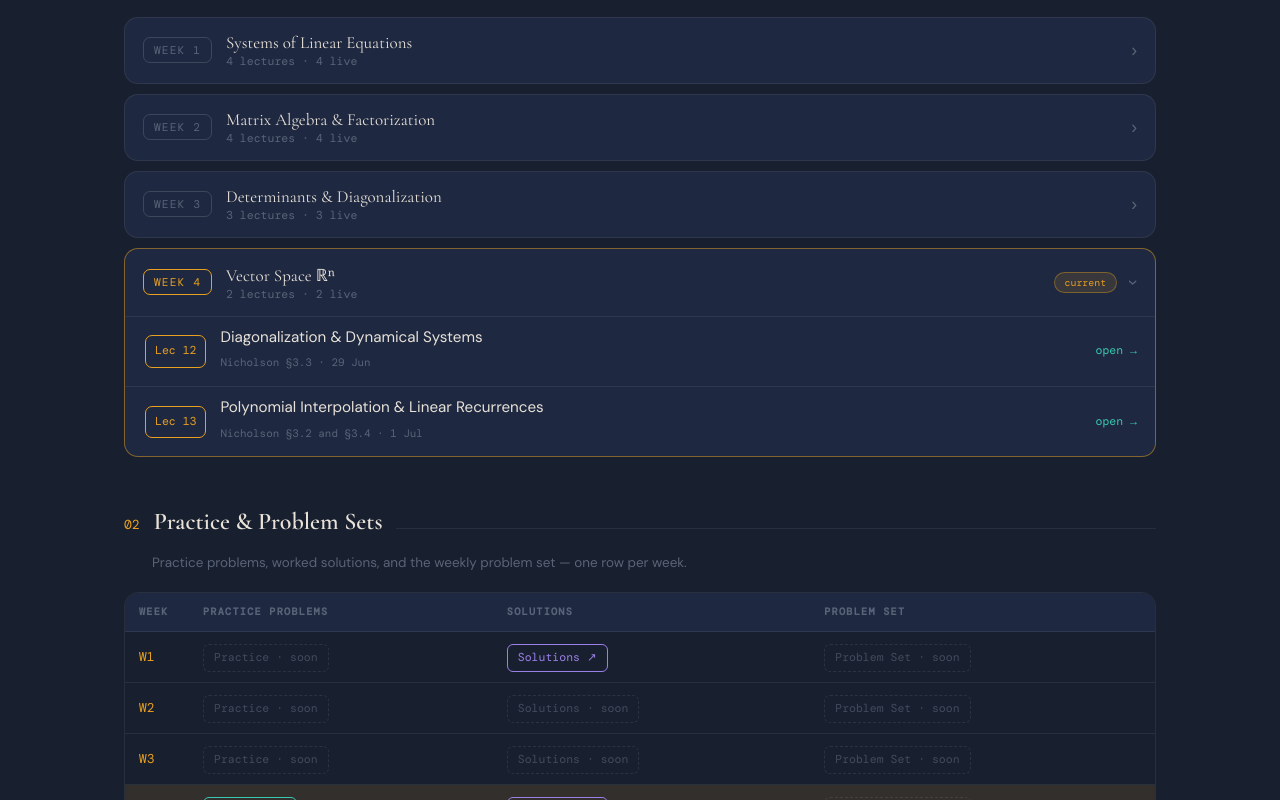
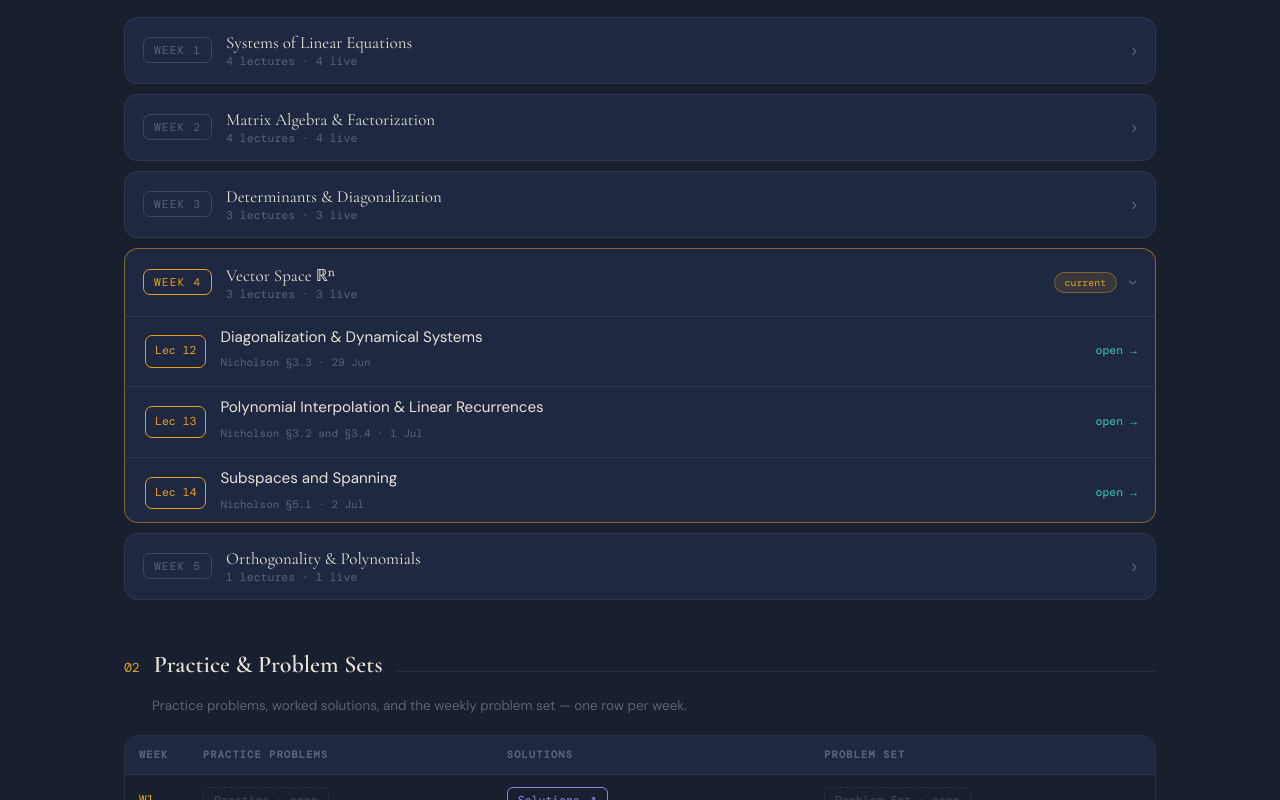
Before and after one commit to mathwithshoaib/mathwithshoaib-next, a Next.js app: page /courses/linalg in a window 1280 px wide. Shown: the part 688-1488 px from the top of the page. Built offline with nearby package versions, Linux system fonts and the light colour scheme; a web font is replaced by a local one.

Commit message:
links on main page

```diff
--- a/app/courses/linalg/page.js
+++ b/app/courses/linalg/page.js
@@ -32,6 +32,8 @@ const LECTURES = [
   { week: 3, n: 11, slug: 'w3/lec11', title: 'Eigenvalues & Eigenvectors', ref: '§3.3', date: '24 Jun', live: true },
   { week: 4, n: 12, slug: 'w4/lec12', title: 'Diagonalization & Dynamical Systems', ref: '§3.3', date: '29 Jun', live: true },
   { week: 4, n: 13, slug: 'w4/lec13', title: 'Polynomial Interpolation & Linear Recurrences', ref: '§3.2 and §3.4', date: '1 Jul', live: true },
+  { week: 4, n: 14, slug: 'w4/lec14', title: 'Subspaces and Spanning', ref: '§5.1', date: '2 Jul', live: true },
+  { week: 5, n: 15, slug: 'w5/lec15', title: 'Basis & Dimension', ref: '§5.2', date: '6 Jul', live: true },
 ];
 
 /* one-line theme per week, shown as the accordion subtitle */
```
